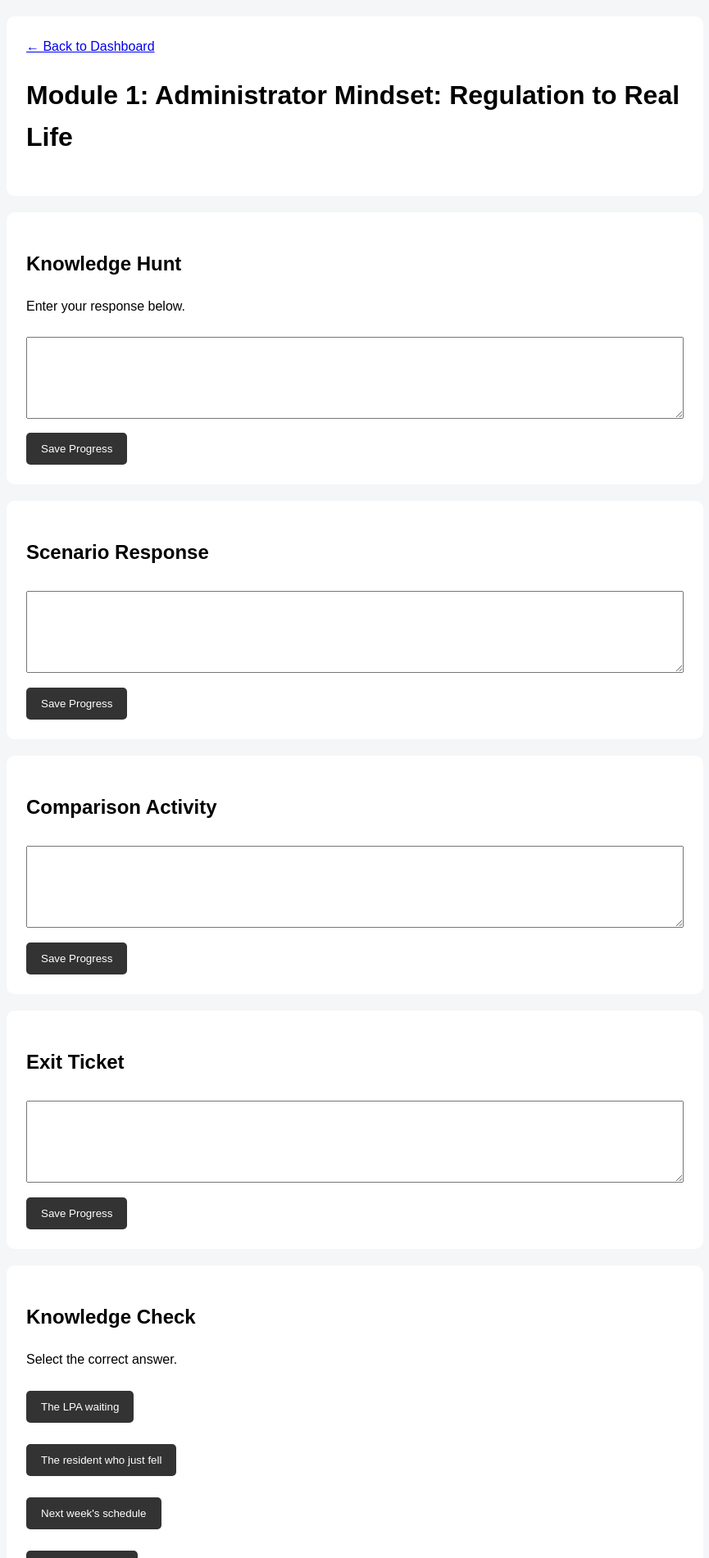
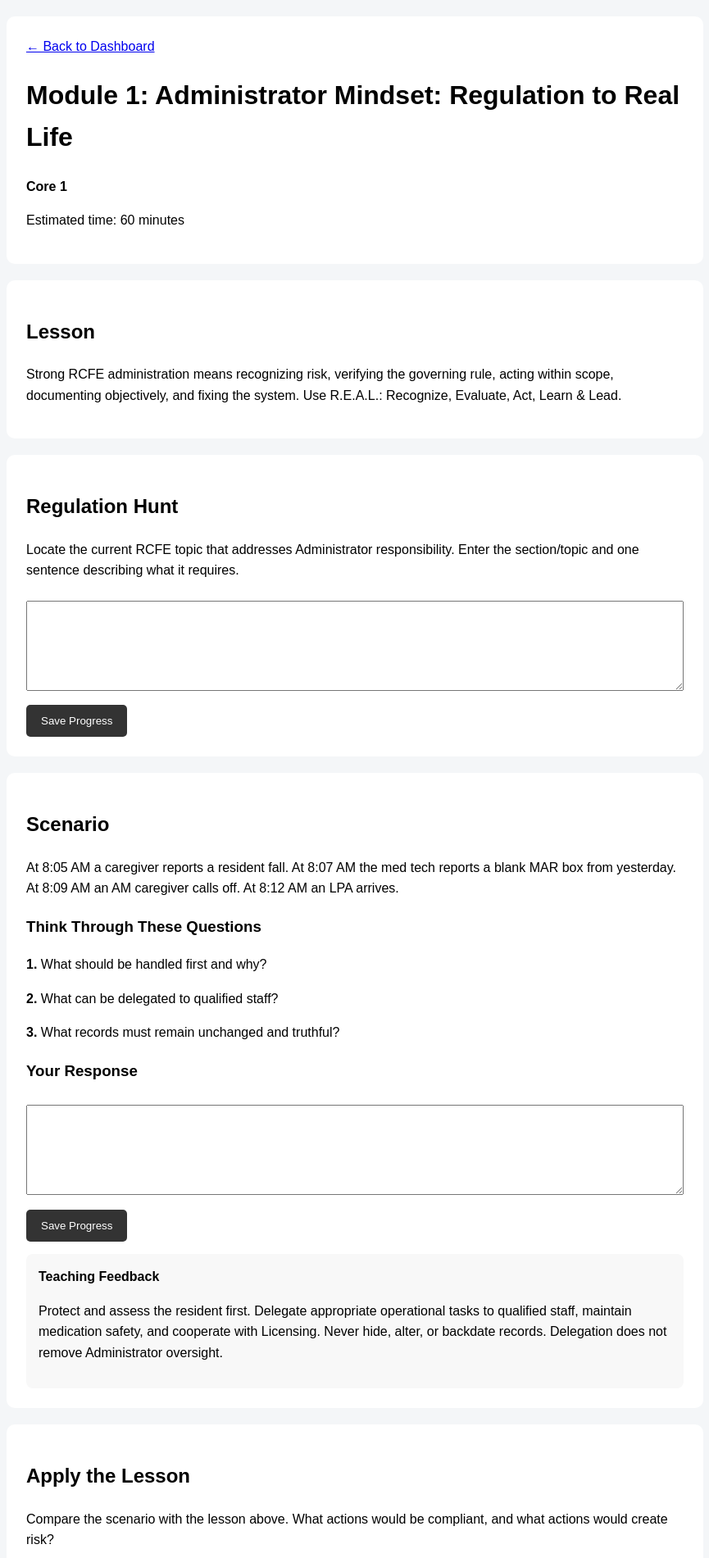
Before and after one commit to hmyers1974-glitch/rcfe-training-platform, a Flask app: page /module/1 in a window 1280 px wide. Shown: the top 1901 px of the page at 82% size, without its empty margins (207-1072 px from the left). Run offline with Flask 3, Linux system fonts and the light colour scheme; the visitor is signed in with stand-in values (Sample User, id 1); data comes from the database, SQL or seed files in the repository.

Commit message:
Refactor module.html for improved structure and styling
Updated various elements in the module template, including styling adjustments, content changes, and improved structure for better readability and functionality.

```diff
--- a/templates/module.html
+++ b/templates/module.html
@@ -4,6 +4,7 @@
     <meta charset="UTF-8">
     <meta name="viewport" content="width=device-width, initial-scale=1.0">
     <title>{{ m.get("title", "RCFE Training Module") }}</title>
+
     <style>
         body {
             font-family: Arial, sans-serif;
@@ -27,10 +28,11 @@
 
         textarea {
             width: 100%;
-            min-height: 100px;
+            min-height: 110px;
             box-sizing: border-box;
             padding: 10px;
             margin-top: 8px;
+            font-size: 16px;
         }
 
         button, .button {
@@ -44,8 +46,19 @@
             margin-top: 10px;
         }
 
+        .question {
+            margin-bottom: 8px;
+        }
+
+        .feedback {
+            background: #f8f8f8;
+            padding: 15px;
+            border-radius: 8px;
+            margin-top: 15px;
+        }
+
         .message {
-            margin-top: 10px;
+            margin-top: 12px;
             font-weight: bold;
         }
     </style>
@@ -60,24 +73,25 @@
 
         <h1>
             Module {{ m["id"] }}:
-            {{ m.get("title", "RCFE Training Module") }}
+            {{ m["title"] }}
         </h1>
 
-        {% if m.get("description") %}
-            <p>{{ m["description"] }}</p>
+        <p><strong>{{ m.get("core", "") }}</strong></p>
+
+        {% if m.get("minutes") %}
+            <p>Estimated time: {{ m["minutes"] }} minutes</p>
         {% endif %}
     </div>
 
-    {% if m.get("content") %}
     <div class="card">
-        <h2>Training Content</h2>
-        <div>{{ m["content"] }}</div>
+        <h2>Lesson</h2>
+        <p>{{ m["teach"] }}</p>
     </div>
-    {% endif %}
 
     <div class="card">
-        <h2>Knowledge Hunt</h2>
-        <p>Enter your response below.</p>
+        <h2>Regulation Hunt</h2>
+
+        <p>{{ m["hunt"] }}</p>
 
         <textarea id="hunt">{{ prog.get("hunt_response", "") }}</textarea>
 
@@ -85,15 +99,39 @@
     </div>
 
     <div class="card">
-        <h2>Scenario Response</h2>
+        <h2>Scenario</h2>
+
+        <p>{{ m["scenario"] }}</p>
+
+        {% if m.get("questions") %}
+            <h3>Think Through These Questions</h3>
+
+            {% for question in m["questions"] %}
+                <p class="question">
+                    <strong>{{ loop.index }}.</strong> {{ question }}
+                </p>
+            {% endfor %}
+        {% endif %}
+
+        <h3>Your Response</h3>
 
         <textarea id="scenario">{{ prog.get("scenario_responses", "") }}</textarea>
 
         <button onclick="saveProgress()">Save Progress</button>
+
+        <div class="feedback">
+            <strong>Teaching Feedback</strong>
+            <p>{{ m["feedback"] }}</p>
+        </div>
     </div>
 
     <div class="card">
-        <h2>Comparison Activity</h2>
+        <h2>Apply the Lesson</h2>
+
+        <p>
+            Compare the scenario with the lesson above. What actions would be
+            compliant, and what actions would create risk?
+        </p>
 
         <textarea id="comparison">{{ prog.get("comparison_response", "") }}</textarea>
 
@@ -103,6 +141,11 @@
     <div class="card">
         <h2>Exit Ticket</h2>
 
+        <p>
+            In your own words, what is one action you would take differently
+            in your RCFE after completing this module?
+        </p>
+
         <textarea id="exit">{{ prog.get("exit_ticket", "") }}</textarea>
 
         <button onclick="saveProgress()">Save Progress</button>
@@ -110,11 +153,12 @@
 
     {% if m.get("quiz") %}
     <div class="card">
+
         <h2>Knowledge Check</h2>
 
-        <p>{{ m["quiz"].get("question", "Select the correct answer.") }}</p>
+        <p><strong>{{ m["quiz"]["q"] }}</strong></p>
 
-        {% for answer in m["quiz"].get("choices", []) %}
+        {% for answer in m["quiz"]["choices"] %}
             <p>
                 <button onclick="submitQuiz({{ loop.index0 }})">
                     {{ answer }}
@@ -123,27 +167,31 @@
         {% endfor %}
 
         <div id="quizMessage" class="message"></div>
+
     </div>
     {% endif %}
 
     {% if user["role"] == "student" %}
     <div class="card">
+
         <h2>Complete Module</h2>
 
         <p>
-            Complete all activities and pass the knowledge check before
-            marking this module complete.
+            Save all responses and pass the knowledge check before completing
+            this module.
         </p>
 
         <button onclick="completeModule()">Mark Module Complete</button>
 
         <div id="completeMessage" class="message"></div>
+
     </div>
     {% endif %}
 
 </div>
 
 <script>
+
 let activeSeconds = {{ prog.get("active_seconds", 0) or 0 }};
 
 setInterval(function () {
@@ -151,6 +199,7 @@ setInterval(function () {
 }, 10000);
 
 async function saveProgress() {
+
     const response = await fetch("/api/progress/{{ m['id'] }}", {
         method: "POST",
         headers: {
@@ -173,6 +222,7 @@ async function saveProgress() {
 }
 
 async function submitQuiz(answer) {
+
     const response = await fetch("/api/quiz/{{ m['id'] }}", {
         method: "POST",
         headers: {
@@ -195,6 +245,7 @@ async function submitQuiz(answer) {
 }
 
 async function completeModule() {
+
     await saveProgress();
 
     const response = await fetch("/api/complete/{{ m['id'] }}", {
@@ -211,14 +262,17 @@ async function completeModule() {
 
     if (response.ok && data.ok) {
         message.textContent = "Module completed successfully.";
+
         setTimeout(function () {
             window.location.href = "/student";
         }, 1000);
+
     } else {
         message.textContent =
             data.error || "This module cannot be completed yet.";
     }
 }
+
 </script>
 
 </body>
```
